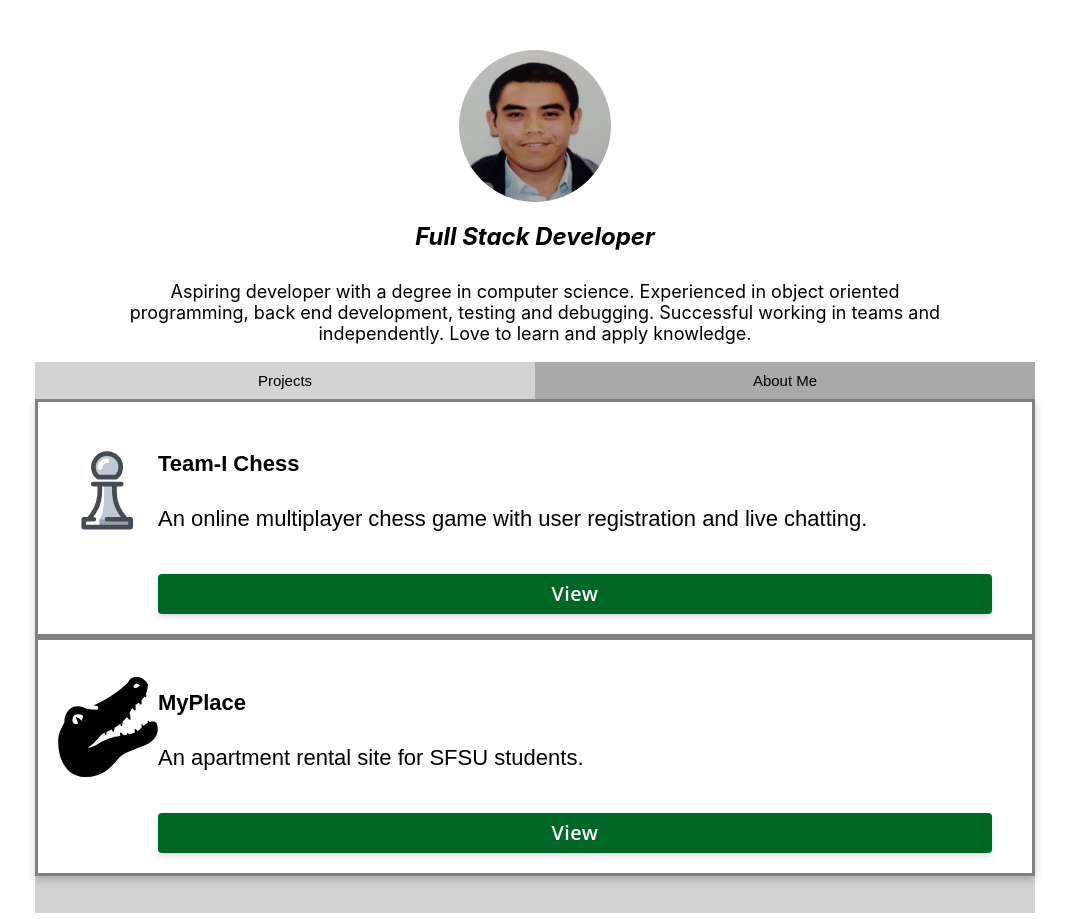
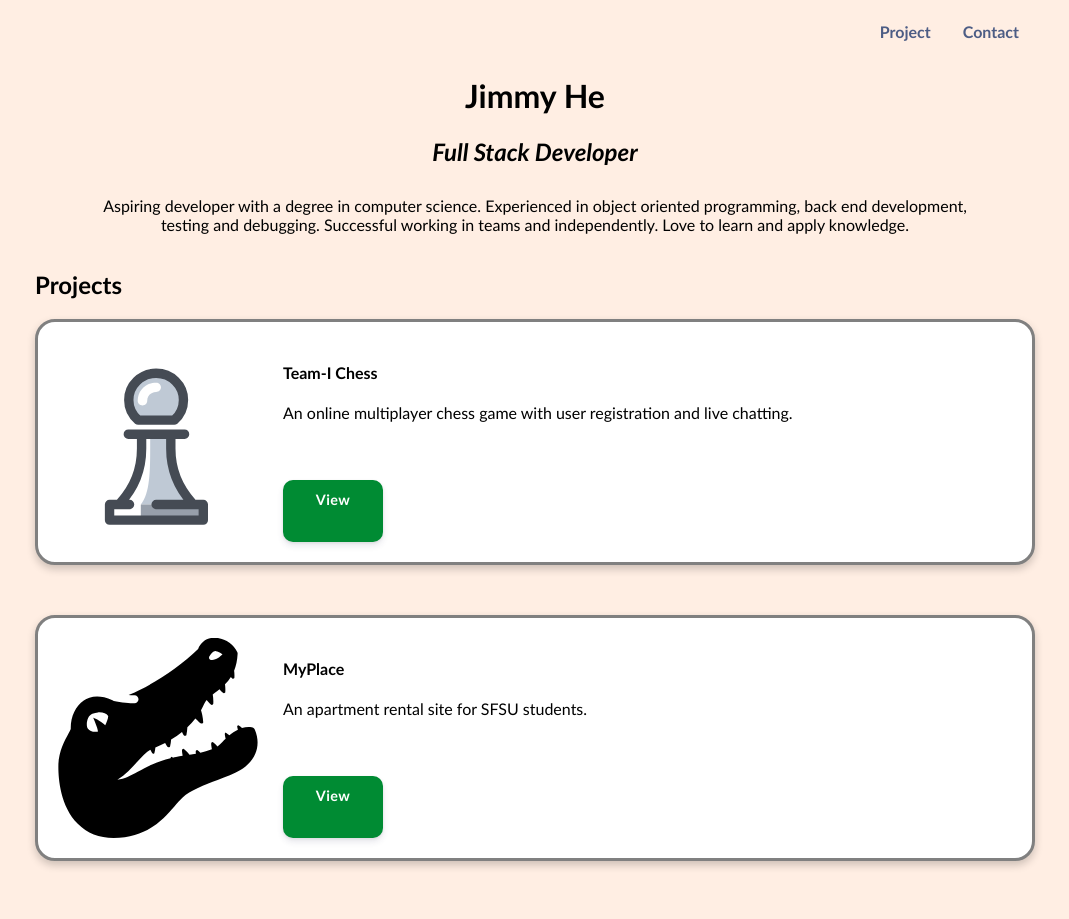
Before and after one commit to jimmyh3/portfolio, a React (Create React App) app: page / in a window 1280 px wide. Shown: the whole page, without its empty margins (105-1174 px from the left). Built offline with nearby package versions, Linux system fonts and the light colour scheme.

Commit message:
Refactored UI to have top navigation, different font, spacing ... Changed button sizing to max-content instead of 100%. Changed font to Calibri. Added space between project image and project description in project cards. Removed profile picture.

```diff
--- a/src/components/Main.js
+++ b/src/components/Main.js
@@ -1,6 +1,6 @@
 import React from 'react';
 import '../index.css';
-import profile_img from '../resources/MyProfilePicture.jpg';
+//import profile_img from '../resources/MyProfilePicture.jpg';
 import ProjectTab from './main/ProjectTab';
 import AboutMeTab from './main/AboutMeTab';
 
@@ -9,6 +9,8 @@ class Main extends React.Component {
     constructor(props) {
         super(props);
         this.refTopOfPage = React.createRef();
+        this.refProjectSection = React.createRef();
+        this.refContactSection = React.createRef();
         this.state = {
             showProjectTab: true,
             showAboutMeTab: false
@@ -37,6 +39,7 @@ class Main extends React.Component {
             activePanel = <AboutMeTab content={{project_display: "block"}}/>;
         }
 
+        /*
         const panelBtnColor = (isActive, activeColor, inactiveColor) => {
             const style = {};
             if (isActive) {
@@ -46,13 +49,19 @@ class Main extends React.Component {
             }
             return style;
         }
+        */
 
         const jsx =
         <div>
             <div className="layout layout-rwd">
+                <nav className="navbar">
+                    <ul>
+                        <li><a href="#project-section">Contact</a></li>
+                        <li><a href="#contact-section">Project</a></li>
+                    </ul>
+                </nav>
                 <header className="profile-heading" ref={this.refTopOfPage}>
-                    {/* Add everything here first and then worry about design later. */}
-                    <img src={profile_img} alt="Profile"></img>
+                    <h1>Jimmy He</h1>
                     <h2>Full Stack Developer</h2>
                     <p>
                         Aspiring developer with a degree in computer science.
@@ -61,8 +70,10 @@ class Main extends React.Component {
                     </p>
                 </header>
                 <main>
-                    <section className="profile-info">
-                        <div className="navtab-buttons">
+                    <section>
+                        { /*
+                        <div id="project-section" className="navtab-buttons">
+
                             <button
                                 id="project-tab"
                                 style={panelBtnColor(this.state.showProjectTab, "lightgray", "darkgray")}
@@ -78,12 +89,19 @@ class Main extends React.Component {
                             >
                             About Me
                             </button>
+
                         </div>
-
+                        */}
+                        <h2>Projects</h2>
                         {activePanel}
 
                     </section>
                 </main>
+                <footer>
+                    <div id="contact-section">
+
+                    </div>
+                </footer>
             </div>
         </div>
 
--- a/src/index.css
+++ b/src/index.css
@@ -4,12 +4,11 @@ body {
     sans-serif;
   -webkit-font-smoothing: antialiased;
   -moz-osx-font-smoothing: grayscale;
+  background: #ffeee3;
 }
 
-body, ul {
-  box-sizing: border-box;
-  margin: 0;
-  padding: 0;
+body > * {
+  font-family: Calibri, Times New Roman, Helvetica, sans-serif;
 }
 
 code {
@@ -18,7 +17,6 @@ code {
 }
 
 .layout {
-  height: 100vh;
   display: grid;
   grid-template-columns: repeat(12, 1fr);
   grid-template-rows: max-content 1fr;
@@ -52,6 +50,12 @@ code {
   }
 }
 
+/*******************
+
+    Profile Header
+
+********************/
+
   .profile-heading > * {
     display: block;
     text-align: center;
@@ -72,14 +76,41 @@ code {
 
   .profile-heading p {
     margin-top: 30px;
-  width: 85%;
-  font-size: 18px
+    width: 90%;
   }
 
-.profile-info {
+/*******************
+
+  Navigation Buttons
+
+********************/
+
+  .navbar ul {
+    list-style-type: none;
+    margin: 0;
+    padding: 0;
+    overflow: hidden;
+  }
+
+  .navbar li {
+    float: right;
+  }
+
+  .navbar li a {
     display: block;
-  width: 100%;
-  height: 100%;
+    font-weight: bold;
+    color: #4d5d85;
+    text-align: center;
+    padding: 14px 16px;
+    text-decoration: none;
+  }
+
+  .navbar li a:hover:not(.active) {
+    background-color: #111;
+  }
+
+  .navbar .active {
+    background-color: #4CAF50;
   }
 
   .navtab-buttons {
@@ -94,7 +125,6 @@ code {
     border: green;
     cursor: pointer;
     padding: 10px;
-  font-family: sans-serif;
     font-size: 15px;
     transition: 0.3s;
     color: black;
@@ -106,26 +136,37 @@ code {
     color: white;
   }
 
+/*******************
+
+    Navigation Panel
+
+********************/
+
   .navtab-panel {
-  background-color: lightgray;
     text-align: center;
     box-sizing: border-box;
-  font-family: sans-serif;
-  font-size: 22px;
     width: 100%;
     height: 100%;
     transition: 0.3s;
   }
+
+/*******************
+
+    Project Card
+
+********************/
 
   .project-card {
     display: grid;
     background-color: white;
     border-style: solid;
     border-color: grey;
+    border-radius: 20px;
     /* Add shadows to create the "card" effect */
     box-shadow: 0 4px 8px 0 rgba(0,0,0,0.2);
     color: black;
     padding: 20px;
+    margin-bottom: 50px;
     grid-template-rows: auto;
     grid-template-columns: max-content 1fr;
     grid-template-areas: "image text"
@@ -138,13 +179,13 @@ code {
   }
 
   .project-card img {
-  width: 100px;
-  height: 100px;
+    width: 200px;
+    height: 100%;
     margin-left: auto;
-  margin-right: auto;
+    margin-right: 25px;
     margin-top: auto;
     margin-bottom: auto;
-  grid-area: "image";
+    grid-area: image;
   }
 
   .project-card-text {
@@ -153,9 +194,6 @@ code {
   }
 
   .project-card-link {
-  -webkit-appearance: button;
-  -moz-appearance: button;
-  appearance: button;
     margin-right: 20px;
     margin-top: 20px;
     white-space: nowrap;
@@ -163,21 +201,22 @@ code {
     line-height: 40px;
     padding: 0 14px;
     box-shadow: 0 4px 6px rgba(50,50,93,.11), 0 1px 3px rgba(0,0,0,.08);
-  border-radius: 4px;
+    border-radius: 10px;
     letter-spacing: .025em;
     text-decoration: none;
     transition: all .15s ease;
-  font-family: Camphor,Open Sans,Segoe UI,sans-serif;
     font-size: .9em;
     font-weight: 600;
     box-sizing: border-box;
-  background: #006826;
+    background: #008b33;
     color: #fff;
     grid-area: link;
+    width: max-content;
+    min-width: 100px;
   }
 
   .project-card-link:hover {
-  background: #008b33;
+    background:#006826;
     text-decoration: none;
     transition: .1s ease-in-out
   }
```
Lines whose indentation alone changed are shown as unchanged.
